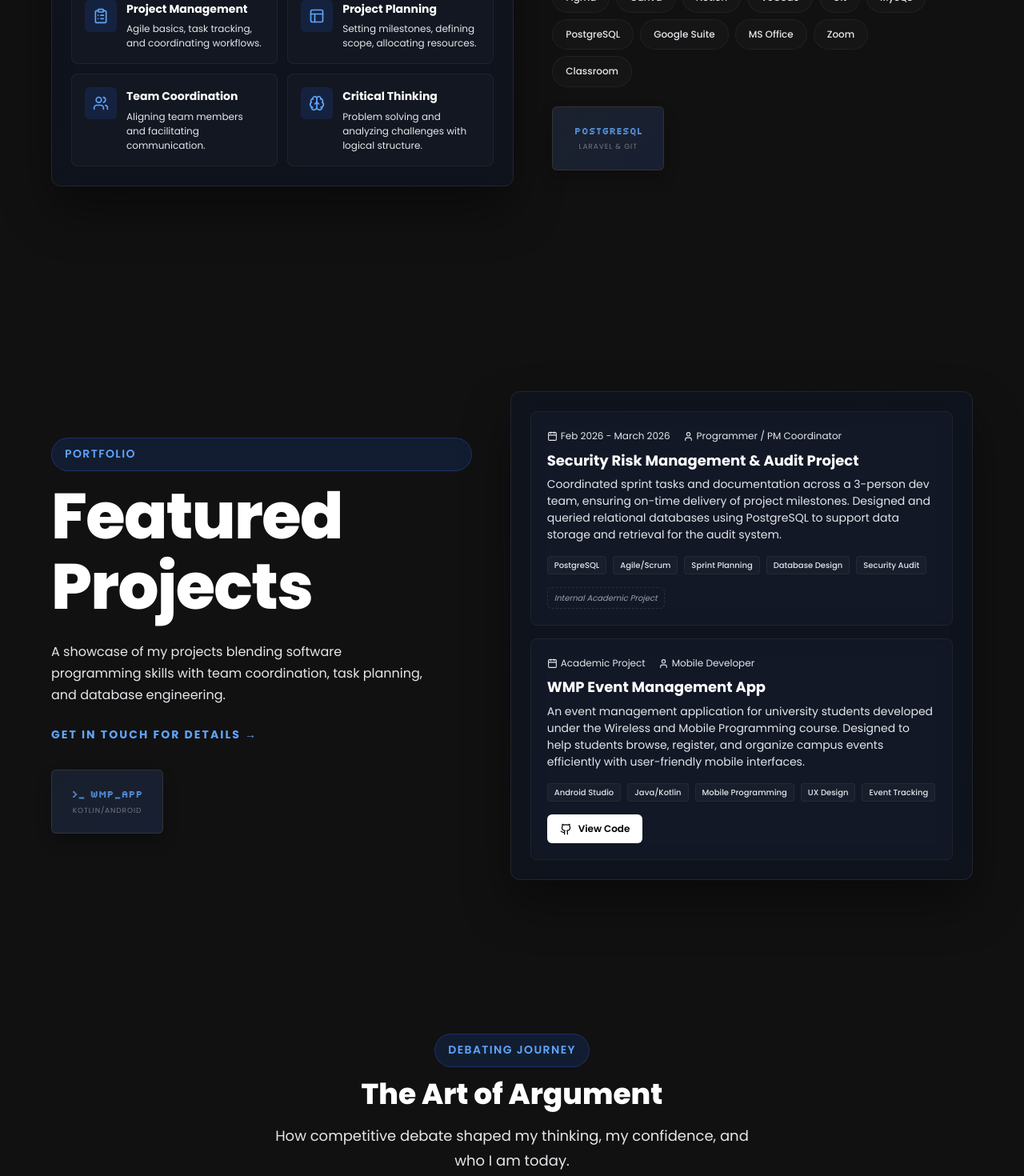
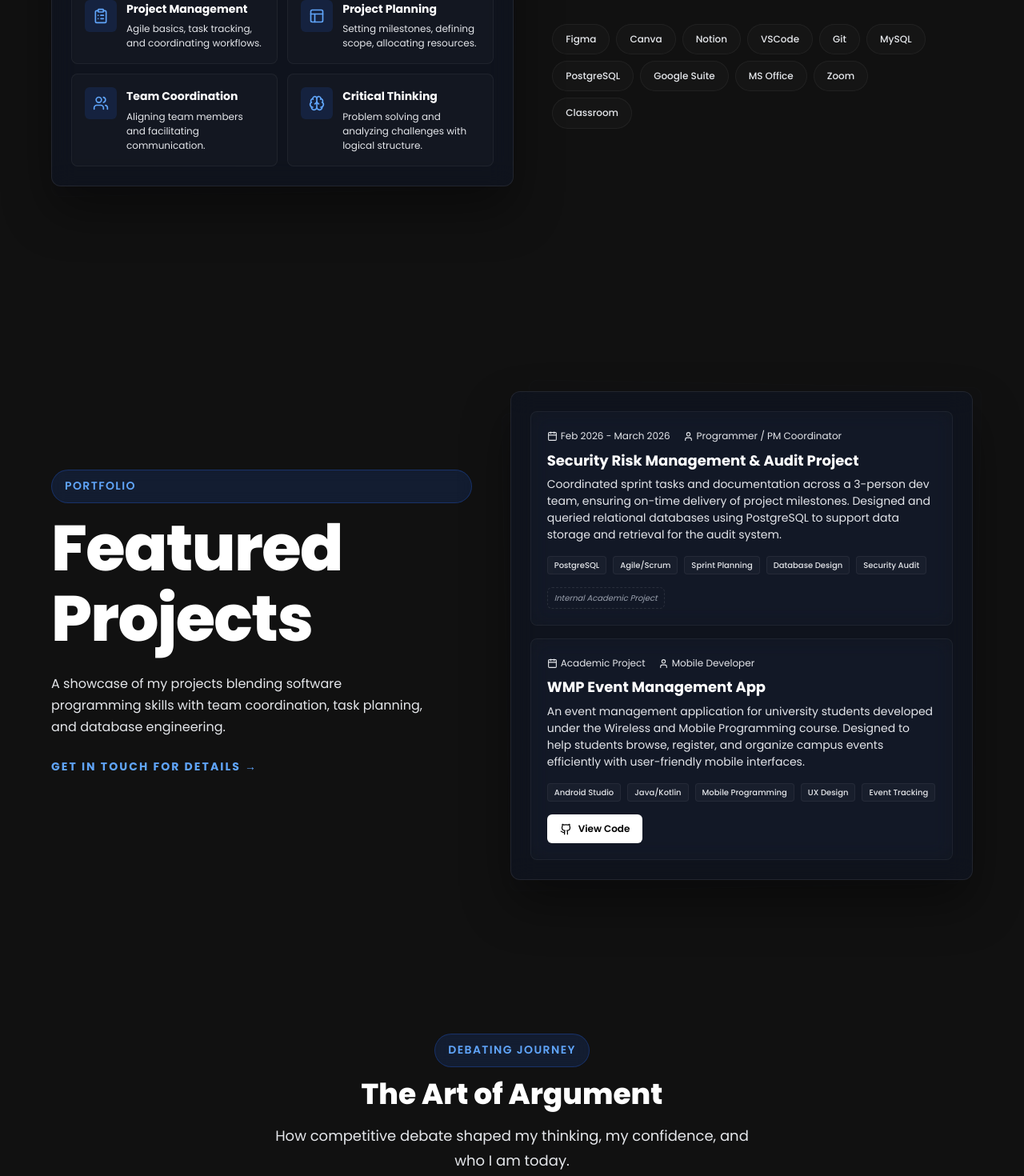
Before and after one commit to Frich1-1/portfolio, a React (Vite) app: page / in a window 1280 px wide. Shown: the part 2300-3770 px from the top of the page at 80% size. Built offline with nearby package versions, Linux system fonts and the light colour scheme; a web font is replaced by a local one.

Commit message:
Remove unnecessary showcase mini thumbnails from Portfolio, Resume, Skills, and Contact

```diff
--- a/src/components/Contact.jsx
+++ b/src/components/Contact.jsx
@@ -88,13 +88,6 @@ export default function Contact() {
                   <span className="contact__card-value">linkedin.com/in/richiewong1101</span>
                 </div>
               </a>
-            </div>
-          </div>
-
-          <div className="split-showcase__thumbnail" style={{ marginTop: '24px' }}>
-            <div className="contact__mini-thumb">
-              <span className="contact__mini-prompt">&gt;_ mail_send</span>
-              <span className="contact__mini-sub">Active Inbox</span>
             </div>
           </div>
         </div>
--- a/src/components/Portfolio.jsx
+++ b/src/components/Portfolio.jsx
@@ -40,13 +40,6 @@ export default function Portfolio() {
           <a href="#contact" className="split-showcase__link">
             Get in touch for details &rarr;
           </a>
-
-          <div className="split-showcase__thumbnail">
-            <div className="portfolio__mini-thumb">
-              <span className="portfolio__mini-title">&gt;_ wmp_app</span>
-              <span className="portfolio__mini-lbl">Kotlin/Android</span>
-            </div>
-          </div>
         </div>
 
         {/* Right Side Content: Skewed Cards Stack */}
--- a/src/components/Resume.jsx
+++ b/src/components/Resume.jsx
@@ -87,13 +87,6 @@ export default function Resume() {
               </div>
             ))}
           </div>
-
-          <div className="split-showcase__thumbnail" style={{ marginTop: '24px' }}>
-            <div className="resume__mini-thumb">
-              <span className="resume__mini-gpa">CS Major</span>
-              <span className="resume__mini-badge">Leader</span>
-            </div>
-          </div>
         </div>
 
         {/* Right Side: Skewed Glass Panel Timeline of work experience */}
--- a/src/components/Skills.jsx
+++ b/src/components/Skills.jsx
@@ -63,13 +63,6 @@ export default function Skills() {
               ))}
             </div>
           </div>
-
-          <div className="split-showcase__thumbnail" style={{ marginTop: '24px' }}>
-            <div className="skills__mini-thumb">
-              <span className="skills__mini-val">PostgreSQL</span>
-              <span className="skills__mini-sub">Laravel & Git</span>
-            </div>
-          </div>
         </div>
 
         {/* Right Side: Skewed Glass Panel holding technical & soft skills */}
```
